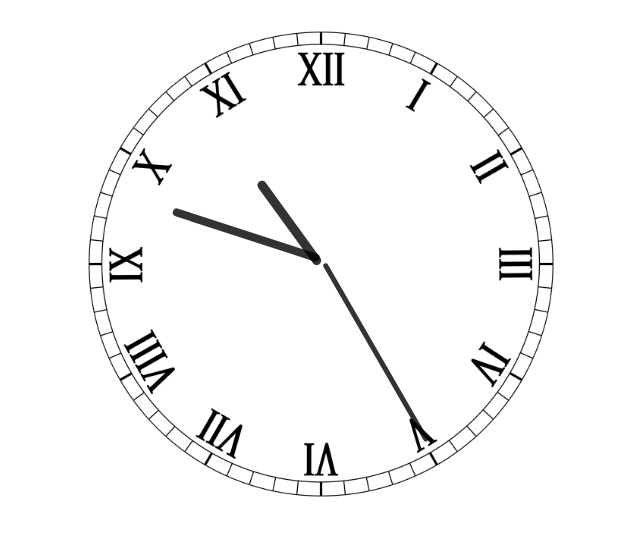
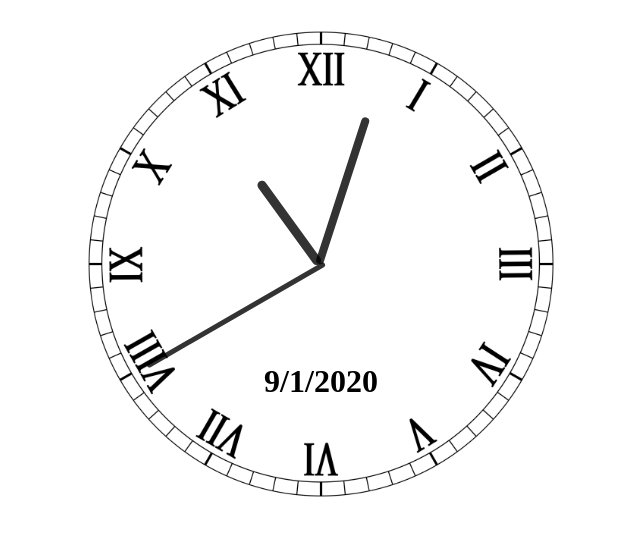
Before and after one commit to sanaanymoe/analog-clock, a plain HTML site: page index.html in a window 1280 px wide. Shown: the whole page, without its empty margins (319-959 px from the left). Drawn offline with Linux system fonts and the light colour scheme.

Commit message:
add date

```diff
--- a/index.css
+++ b/index.css
@@ -1,4 +1,6 @@
 #clock{
+    display: flex;
+    justify-content: center;
     position: relative;
     margin: auto;
     height: 40vw;
@@ -23,7 +25,7 @@
 #minute{
     width: 1.6%;
     height: 30%;
-    top: 19%;
+    top: 20%;
     left: 48.9%;
     opacity: 0.8;
 }
@@ -33,5 +35,10 @@
     top: 10%;
     left: 50.25%;
     opacity: 0.8;
+}
 
+#date {
+    display: flex;
+    align-items: center;
+    margin-top: 50%;
 }
--- a/index.html
+++ b/index.html
@@ -9,6 +9,12 @@
 </head>
 <body>
     <div id="clock">
+        <!-- <h1 id="date"></h1><br><br>
+        <script>
+            document.getElementById("date").innerHTML = Date();
+        </script> <br><br> -->
+
+        <h1 id="date"></h1>
         <div id="hour"></div>
         <div id="minute"></div>
         <div id="second"></div>
--- a/main.js
+++ b/main.js
@@ -1,16 +1,32 @@
 
-function setDate() {
+// function setDate(){
+//     n = new Date();
+//     year = n.getFullYear();
+//     month = n.getMonth() + 1;
+//     day = n.getDate();
+//     document.getElementById("date").innerHTML = month + "/" + day + "/" + year;;
+// }
+
+function setTime() {
+
+    n = new Date();
+    year = n.getFullYear();
+    month = n.getMonth() + 1;
+    day = n.getDate();
+    document.getElementById("date").innerHTML = month + "/" + day + "/" + year;
+
     const date = new Date();
     const h = date.getHours();
     const m = date.getMinutes();
     const s = date.getSeconds();
     const hourHand = 30*h + m/2;
-    const minuteHand = 6*m;
-    const seconHand = 6*s;
+    const minuteHand = 6*m + 90;
+    const seconHand = 6*s + 90 ;
 
     hour.style.transform = `rotate(${hourHand}deg)`;
     minute.style.transform = `rotate(${minuteHand}deg)`;
     second.style.transform = `rotate(${seconHand}deg)`;
 };
+// setDate()
 
-setInterval(setDate, 1000);
+setInterval(setTime, 1000);
```
